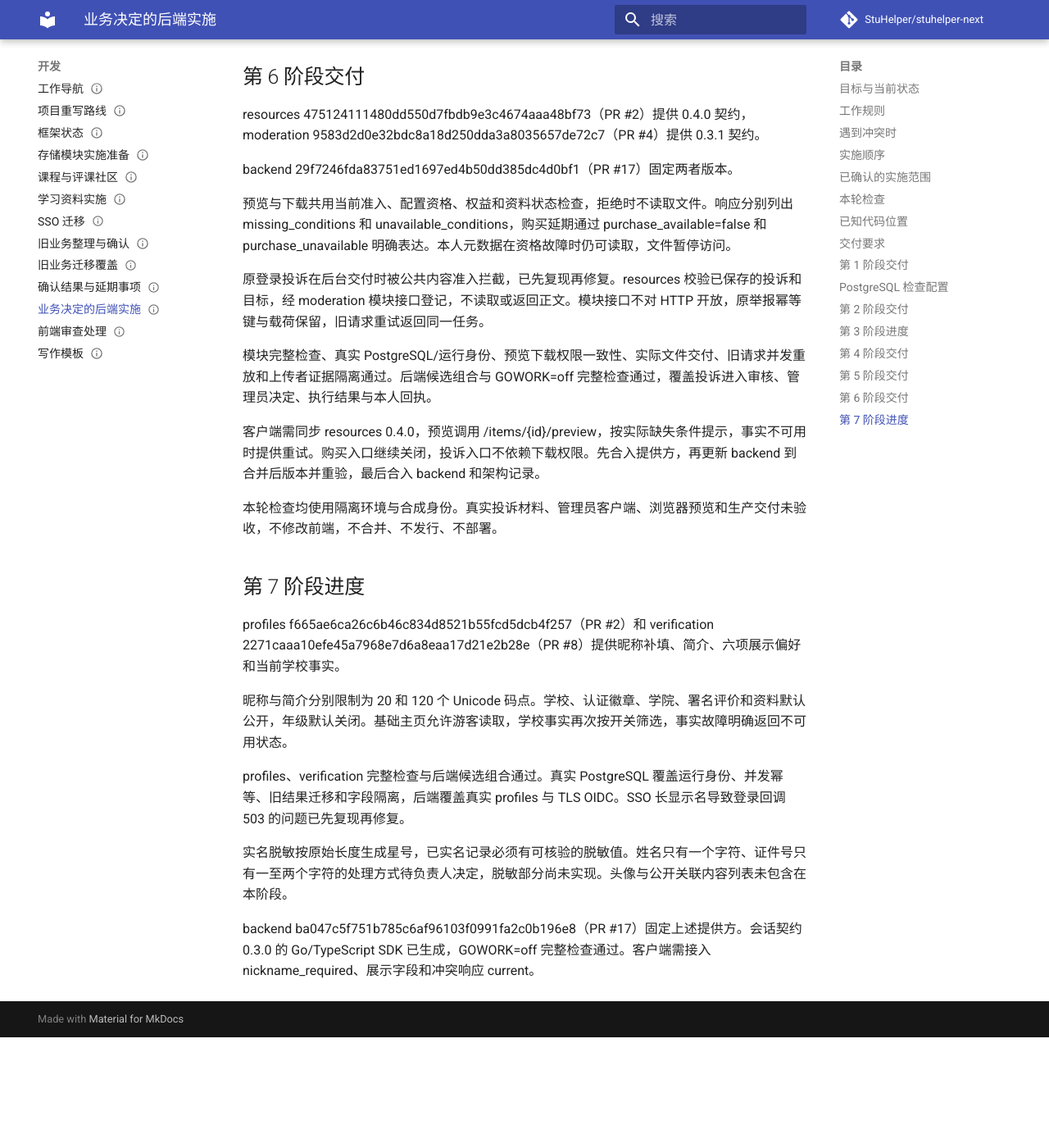
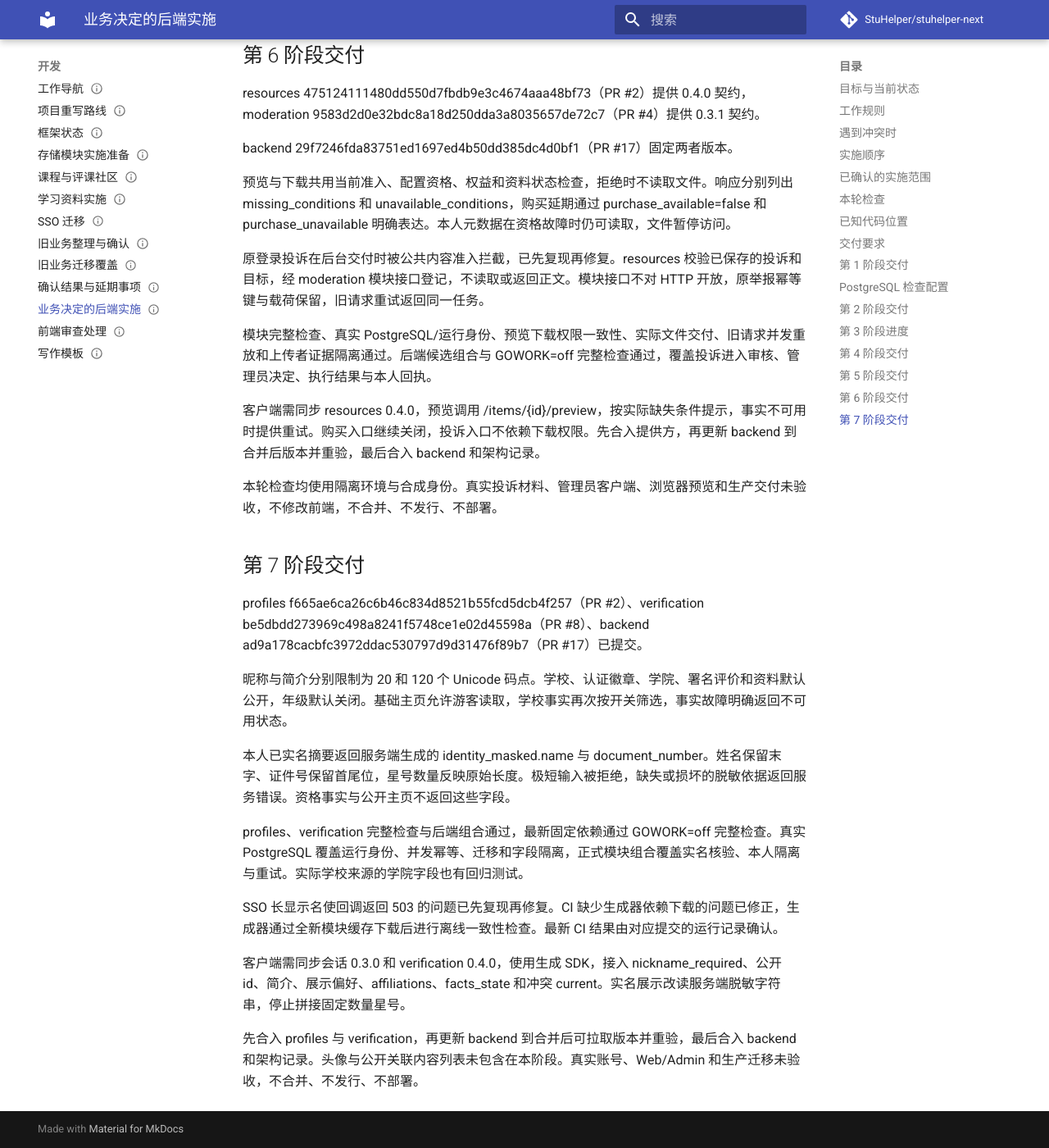
Before and after one commit to StuHelper/stuhelper-next, an MkDocs documentation site: the page built from docs/development/backend-decisions.md, in a window 1280 px wide and 1400 px high, scrolled down 7180 px. Shown: the whole window at 82% size. Built offline with MkDocs 1.6.1 and Material for MkDocs 9.7.7, drawn with Linux system fonts in a browser that asks for light colours; comment, search, counter and statistics services are not loaded; before the commit the page ends 8445 px from its top, so only the background shows below that; some of the changed text lies outside the part shown.

Commit message:
docs(profiles): 记录实名脱敏与完整候选组合

```diff
--- a/docs/development/backend-decisions.md
+++ b/docs/development/backend-decisions.md
@@ -10,9 +10,9 @@ updated: 2026-11-01
 
 本主题列出 2026-11-01 前端审查后需要后端完成的工作，由 Codex 负责实施。规则以[确认结果](business-decisions.md)和各规格为准，本主题只说明范围、顺序和完成条件。
 
-当前进度：第 1 至 6 阶段已实现并形成候选提交。教师认证、内容准入、本人互动管理、预览字段删除和本人名称查询已通过模块检查、后端候选组合与 GOWORK=off 固定依赖检查。预览下载同权、访问条件细分和登录投诉交付也已通过检查。
+当前进度：第 1 至 7 阶段已实现并形成候选提交，已通过模块检查、真实 PostgreSQL、后端组合及 GOWORK=off 检查。范围包括教师认证、内容准入、本人记录、文件访问、公开主页和本人实名脱敏。
 
-第 7 阶段的昵称、简介、展示偏好和基础主页已形成候选，实名脱敏待完成。第 8 至 11 阶段待实施。
+第 8 至 11 阶段待实施。账务仓库当前只有设计文档，第 8 阶段的账务实施范围等待负责人确认。
 
 ## 工作规则
 
@@ -189,14 +189,18 @@ backend 29f7246fda83751ed1697ed4b50dd385dc4d0bf1（PR #17）固定两者版本
 
 本轮检查均使用隔离环境与合成身份。真实投诉材料、管理员客户端、浏览器预览和生产交付未验收，不修改前端，不合并、不发行、不部署。
 
-## 第 7 阶段进度
+## 第 7 阶段交付
 
-profiles f665ae6ca26c6b46c834d8521b55fcd5dcb4f257（PR #2）和 verification 2271caaa10efe45a7968e7d6a8eaa17d21e2b28e（PR #8）提供昵称补填、简介、六项展示偏好和当前学校事实。
+profiles f665ae6ca26c6b46c834d8521b55fcd5dcb4f257（PR #2）、verification be5dbdd273969c498a8241f5748ce1e02d45598a（PR #8）、backend ad9a178cacbfc3972ddac530797d9d31476f89b7（PR #17）已提交。
 
 昵称与简介分别限制为 20 和 120 个 Unicode 码点。学校、认证徽章、学院、署名评价和资料默认公开，年级默认关闭。基础主页允许游客读取，学校事实再次按开关筛选，事实故障明确返回不可用状态。
 
-profiles、verification 完整检查与后端候选组合通过。真实 PostgreSQL 覆盖运行身份、并发幂等、旧结果迁移和字段隔离，后端覆盖真实 profiles 与 TLS OIDC。SSO 长显示名导致登录回调 503 的问题已先复现再修复。
+本人已实名摘要返回服务端生成的 identity_masked.name 与 document_number。姓名保留末字、证件号保留首尾位，星号数量反映原始长度。极短输入被拒绝，缺失或损坏的脱敏依据返回服务错误。资格事实与公开主页不返回这些字段。
 
-实名脱敏按原始长度生成星号，已实名记录必须有可核验的脱敏值。姓名只有一个字符、证件号只有一至两个字符的处理方式待负责人决定，脱敏部分尚未实现。头像与公开关联内容列表未包含在本阶段。
+profiles、verification 完整检查与后端组合通过，最新固定依赖通过 GOWORK=off 完整检查。真实 PostgreSQL 覆盖运行身份、并发幂等、迁移和字段隔离，正式模块组合覆盖实名核验、本人隔离与重试。实际学校来源的学院字段也有回归测试。
 
-backend ba047c5f751b785c6af96103f0991fa2c0b196e8（PR #17）固定上述提供方。会话契约 0.3.0 的 Go/TypeScript SDK 已生成，GOWORK=off 完整检查通过。客户端需接入 nickname_required、展示字段和冲突响应 current。
+SSO 长显示名使回调返回 503 的问题已先复现再修复。CI 缺少生成器依赖下载的问题已修正，生成器通过全新模块缓存下载后进行离线一致性检查。最新 CI 结果由对应提交的运行记录确认。
+
+客户端需同步会话 0.3.0 和 verification 0.4.0，使用生成 SDK，接入 nickname_required、公开 id、简介、展示偏好、affiliations、facts_state 和冲突 current。实名展示改读服务端脱敏字符串，停止拼接固定数量星号。
+
+先合入 profiles 与 verification，再更新 backend 到合并后可拉取版本并重验，最后合入 backend 和架构记录。头像与公开关联内容列表未包含在本阶段。真实账号、Web/Admin 和生产迁移未验收，不合并、不发行、不部署。
--- a/workspace.lock.json
+++ b/workspace.lock.json
@@ -8,7 +8,7 @@
     },
     "verification": {
       "repository": "https://github.com/StuHelper/stuhelper-verification.git",
-      "revision": "2271caaa10efe45a7968e7d6a8eaa17d21e2b28e",
+      "revision": "be5dbdd273969c498a8241f5748ce1e02d45598a",
       "dirty": false
     },
     "storage": {
@@ -28,7 +28,7 @@
     },
     "backend": {
       "repository": "https://github.com/StuHelper/stuhelper-backend.git",
-      "revision": "ba047c5f751b785c6af96103f0991fa2c0b196e8",
+      "revision": "ad9a178cacbfc3972ddac530797d9d31476f89b7",
       "dirty": false
     },
     "catalog": {
```
Also changed, not shown: docs/spec/personal-center.md (+1 -1 lines), 1 other file.
